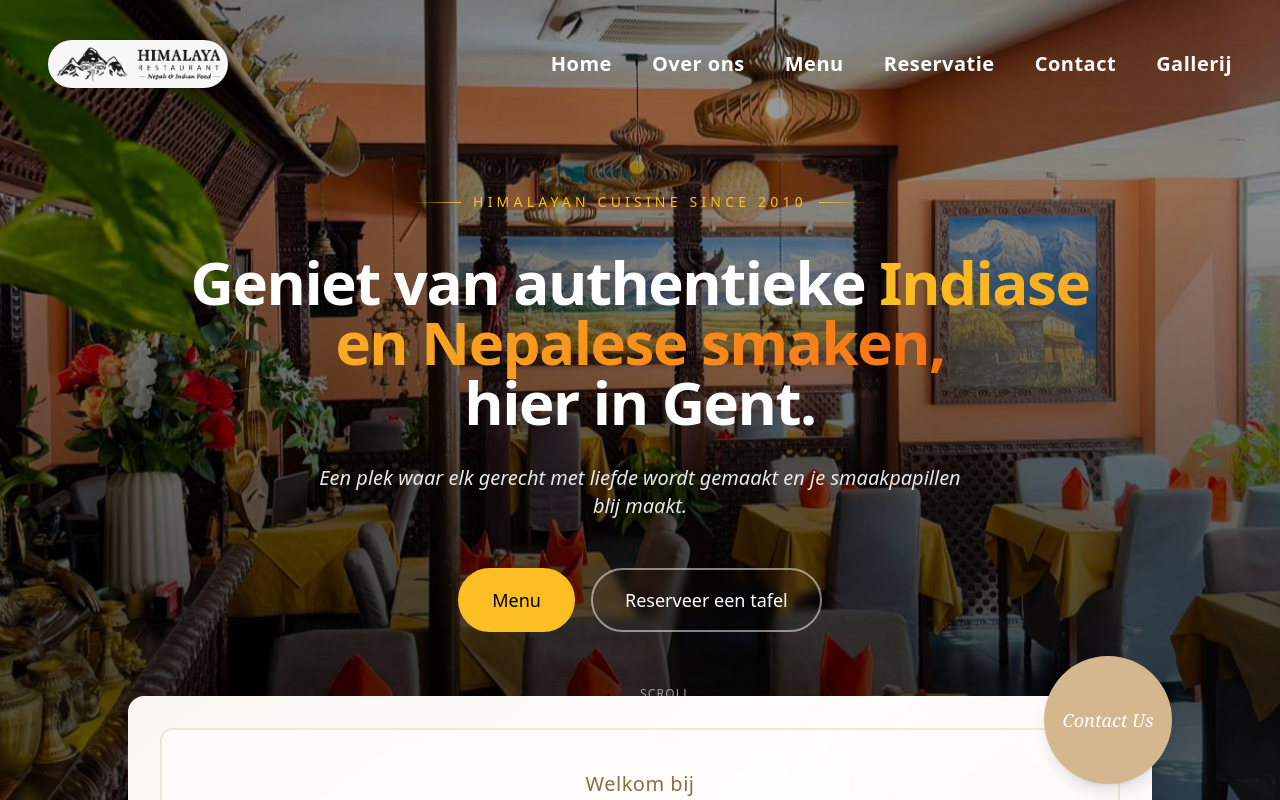
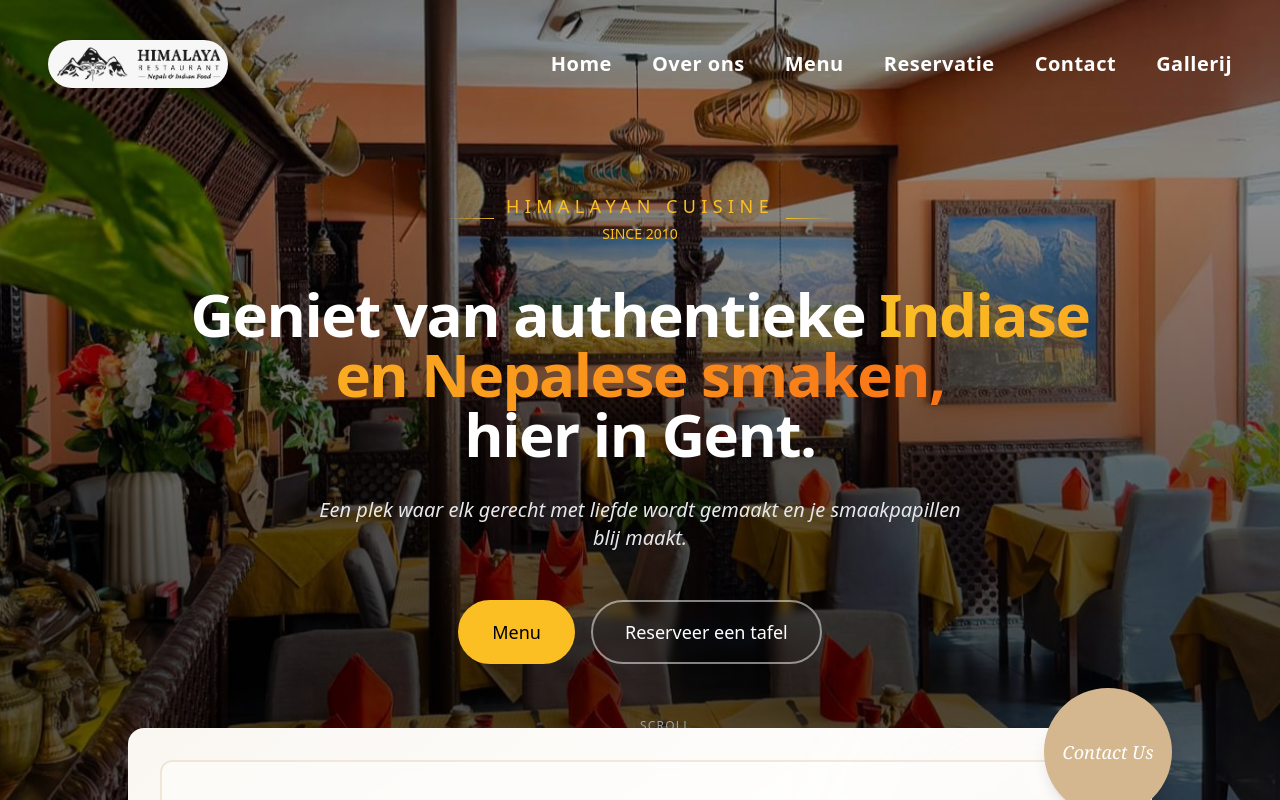
Before and after one commit to sapkotasuren/himalayan_restaurent, a Next.js app: page / in a window 1280 px wide. Shown: the top 800 px of the page. Built offline with nearby package versions, Linux system fonts and the light colour scheme.

Commit message:
fix:timing in footer

```diff
--- a/app/contact/page.tsx
+++ b/app/contact/page.tsx
@@ -42,10 +42,10 @@ const Contact = () => {
               </h4>
               <div className="text-[#776552] space-y-2">
                 <div className="flex justify-between">
-                  <span>Lunch: 12:00 - 14:30</span>
+                  <span>Lunch: 12:00 - 14:00</span>
                 </div>
                 <div className="flex justify-between">
-                  <span>Diner: 17:30 - 22:30</span>
+                  <span>Diner: 17:15 - 21:30</span>
                 </div>
               </div>
             </div>
--- a/components/Footer.tsx
+++ b/components/Footer.tsx
@@ -60,8 +60,8 @@ const Footer = () => {
               <h4 className="font-serif text-[#513c28]">
                 Wij zijn elke dag open van:
               </h4>
-              <p className="text-[#776552]">12:00 - 14:30</p>
-              <p className="text-[#776552]">17:30 - 22:30</p>
+              <p className="text-[#776552]">12:00 - 14:00</p>
+              <p className="text-[#776552]">17:15 - 21:30</p>
             </div>
           </div>
 
--- a/components/Hero.tsx
+++ b/components/Hero.tsx
@@ -50,9 +50,12 @@ const Hero = () => {
 
           <div className="flex items-center gap-3 mb-2">
             <div className="h-px w-12 bg-gradient-to-r from-transparent to-amber-400"></div>
-            <span className="text-amber-400 text-sm tracking-[0.3em] uppercase font-light">
-              Himalayan Cuisine Since 2010
-            </span>
+           <span className="text-amber-400 text-lg tracking-[0.3em] uppercase font-light text-center block">
+  Himalayan Cuisine
+  <br />
+  <span className="block tracking-normal text-sm mt-1">Since 2010</span>
+</span>
+
             <div className="h-px w-12 bg-gradient-to-l from-transparent to-amber-400"></div>
           </div>
 
```
